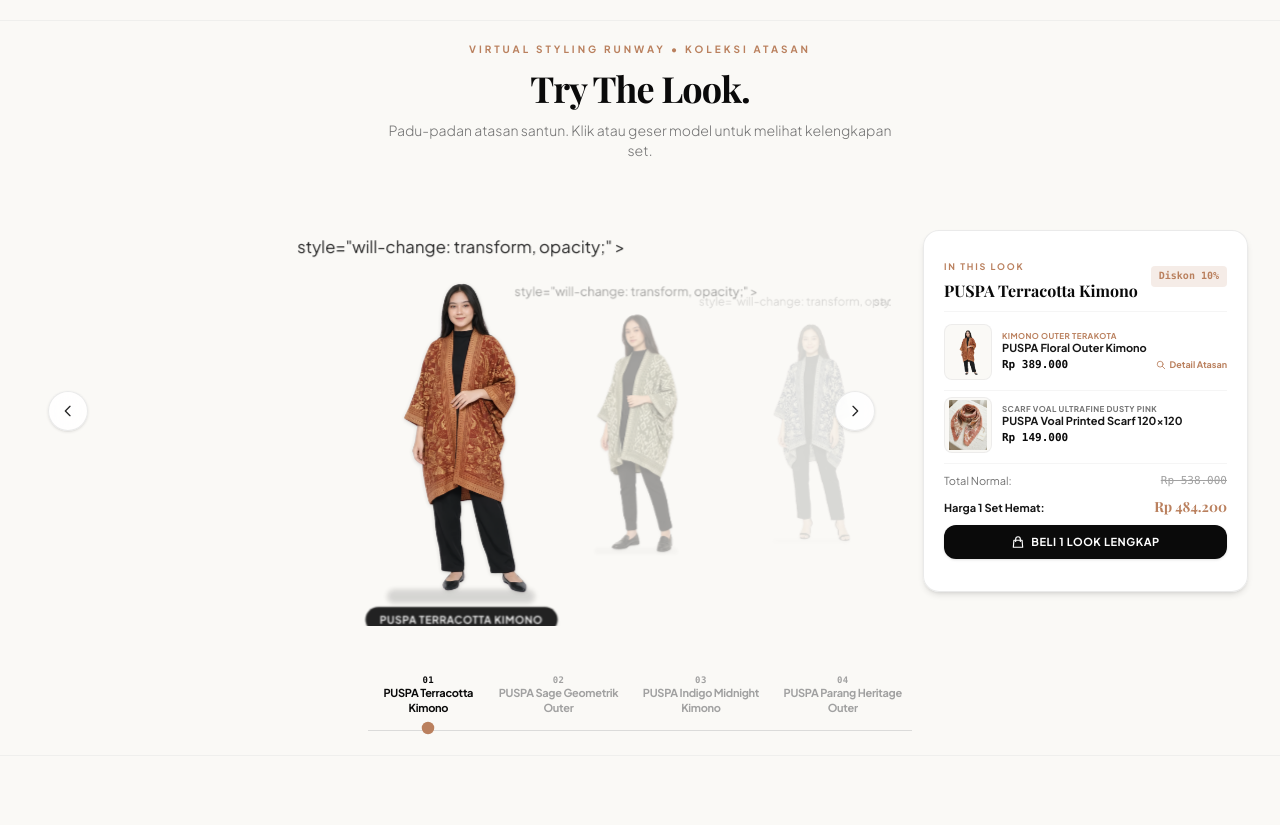
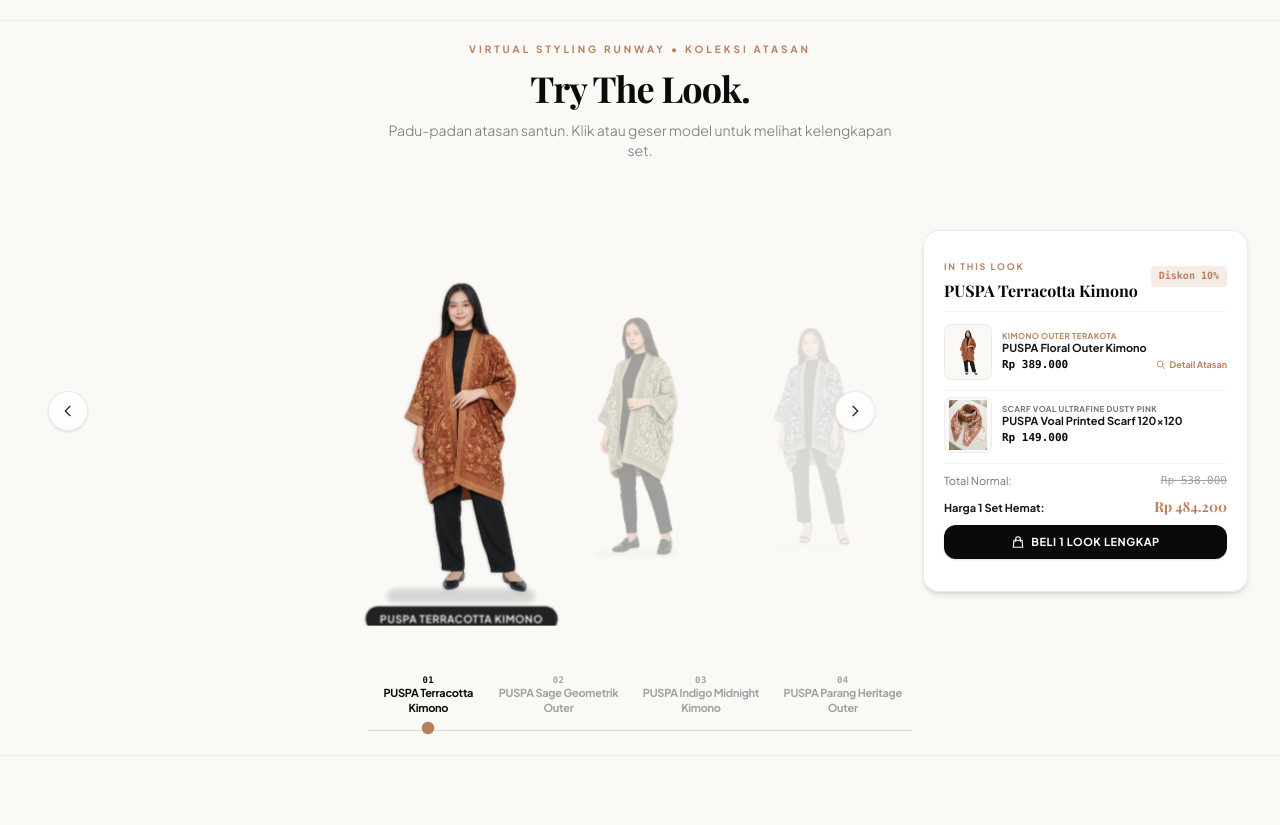
Before and after one commit to rrezmaulana-arch/Mozera-Ecommerce, a Laravel app: page / in a window 1280 px wide. Shown: the part 1983-2808 px from the top of the page. Run offline with Laravel 12, Linux system fonts and the light colour scheme; data comes from the database, SQL or seed files in the repository; data that the repository does not hold is empty; style sheets or scripts are compiled from the project's sources; some libraries are stand-ins or nearby versions; some web fonts are replaced.

Commit message:
fix(storefront): bersihkan sisa teks HTML markup will-change pada panggung runway

```diff
--- a/resources/views/shop/home.blade.php
+++ b/resources/views/shop/home.blade.php
@@ -247,7 +247,7 @@
                     <div
                         id="runway-model-{{ $idx }}"
                         onclick="switchLook({{ $idx }})"
-                    <div id="runway-model-{{ $idx }}" onclick="switchLook({{ $idx }})" class="runway-model-item absolute bottom-7 flex flex-col items-center justify-end transition-all duration-500 ease-out cursor-pointer" style="will-change: transform, opacity;">
+                        class="runway-model-item absolute bottom-7 flex flex-col items-center justify-end transition-all duration-500 ease-out cursor-pointer"
                         style="will-change: transform, opacity;"
                     >
                         <!-- Realistic Floor Contact Shadow (No Card Borders) -->
```
